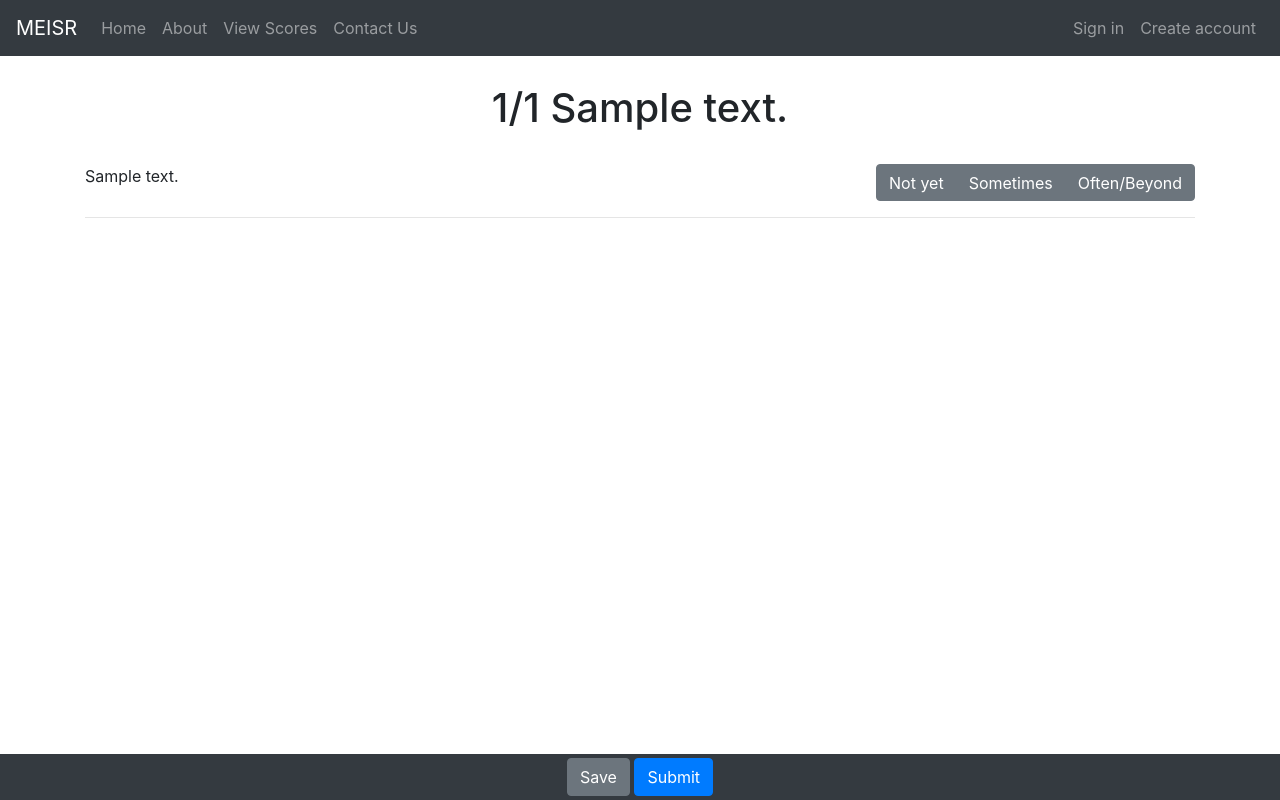
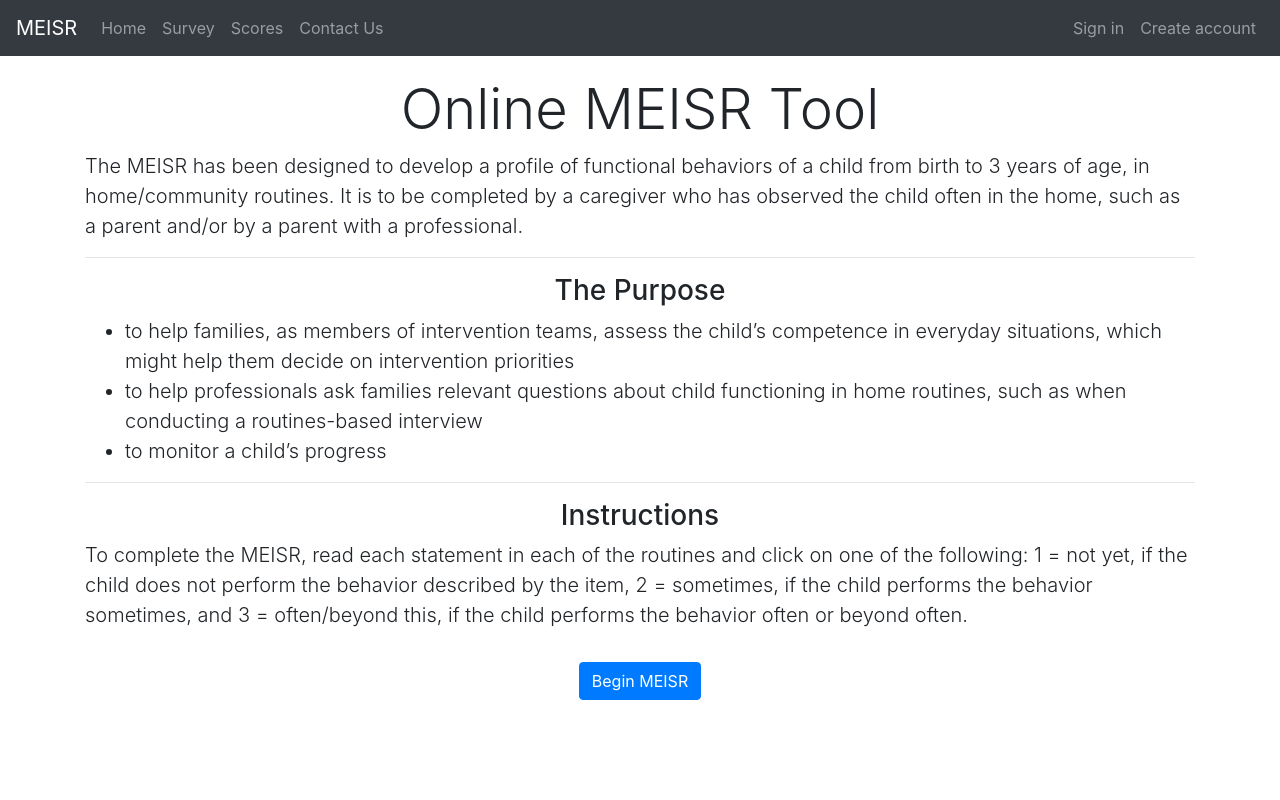
Before and after one commit to EIEIOMEISR/MEISR-WEB, a Django app: page / in a window 1280 px wide. Run offline with Django 3.2, Linux system fonts and the light colour scheme; tables that the repository leaves empty hold one stand-in row (values such as "Sample post"); some libraries are stand-ins or nearby versions.

Commit message:
update user serializer and added home page

```diff
--- a/meisr/meisr/settings.py
+++ b/meisr/meisr/settings.py
@@ -26,7 +26,7 @@ SECRET_KEY = 'z6eagruqw@z9+4#2*k%32byh_f^95jxwj89q7nbt1f9p*95k_n'
 # SECURITY WARNING: don't run with debug turned on in production!
 DEBUG = True
 
-ALLOWED_HOSTS = ['skim99.pythonanywhere.com']
+ALLOWED_HOSTS = ['127.0.0.1', 'skim99.pythonanywhere.com']
 
 
 # Application definition
@@ -157,3 +157,7 @@ ACCOUNT_USERNAME_REQUIRED = False
 
 LOGIN_REDIRECT_URL = '/'
 LOGOUT_REDIRECT_URL = '/'
+
+REST_AUTH_SERIALIZERS = {
+    'USER_DETAILS_SERIALIZER': 'survey.api.serializers.UserSerializer'
+}
--- a/meisr/survey/forms.py
+++ b/meisr/survey/forms.py
@@ -9,13 +9,11 @@ class SurveyForm(forms.Form):
 
 		super(SurveyForm, self).__init__(*args, **kwargs)
 
-		total_routines = Routine.objects.all().order_by("-number")[0].number
-
 		prev = None
 		for i,q in enumerate(Question.objects.all()):
 			header = ''
 			if not prev or q.routine != prev.routine:
-				header = "{}/{} {}".format(q.routine.number , total_routines, q.routine)
+				header = q.routine
 			self.fields['custom_%s' % i] = forms.ChoiceField(
 				required=False,
 				label=q.question_text,
--- a/meisr/survey/templates/survey/base.html
+++ b/meisr/survey/templates/survey/base.html
@@ -25,7 +25,7 @@
     <header>
       <!-- Fixed navbar -->
       <nav class="navbar navbar-expand-md navbar-dark fixed-top bg-dark">
-        <a class="navbar-brand" href="#">MEISR</a>
+        <a class="navbar-brand" href="/">MEISR</a>
         <button class="navbar-toggler" type="button" data-toggle="collapse" data-target="#navbarCollapse" aria-controls="navbarCollapse" aria-expanded="false" aria-label="Toggle navigation">
           <span class="navbar-toggler-icon"></span>
         </button>
@@ -34,13 +34,13 @@
         <div class="collapse navbar-collapse" id="navbarCollapse">
           <ul class="nav navbar-nav mr-auto">
             <li class="nav-item">
-              <a class="nav-link" href="#">Home</a>
+              <a class="nav-link" href="/">Home</a>
             </li>
             <li class="nav-item">
-              <a class="nav-link" href="#">About</a>
+              <a class="nav-link" href="/survey/">Survey</a>
             </li>
             <li class="nav-item">
-              <a class="nav-link" href="#">View Scores</a>
+              <a class="nav-link" href="#">Scores</a>
             </li>
             <li class="nav-item">
               <a class="nav-link" href="#">Contact Us</a>
--- /dev/null
+++ b/meisr/survey/templates/survey/index.html
@@ -0,0 +1,49 @@
+{% extends "survey/base.html" %}
+
+{% block content %}
+
+<div class="row">
+        <div class="col-lg-12">
+        	<div class="text-center">
+          <h1 class="display-4 mt-3">Online MEISR Tool</h1>
+
+        	</div>
+          <p class="lead">The MEISR has been designed to develop a profile of functional behaviors of a child from birth to 3 years of age, in home/community routines. It is to be completed by a caregiver who has observed the child often in the home, such as a parent and/or by a parent with a professional.</p>
+<hr>
+
+			<div class="text-center">
+          <h1 class="h3">The Purpose</h1>
+
+        	</div>
+          <ul class="lead">
+            <li>to help families, as members of intervention teams, assess the child’s competence in everyday situations, which might help them decide on intervention priorities</li>
+            <li>to help professionals ask families relevant questions about child functioning in home routines, such as when conducting a routines-based interview</li>
+            <li>to monitor a child’s progress</li>
+          </ul>
+<hr>
+              <div class="text-center">
+          <h1 class="h3">Instructions</h1>
+
+        	</div>
+
+          <p class="lead">To complete the MEISR, read each statement in each of the routines and click on one of the following: 1 = not yet, if the child does not perform the behavior described by the item, 2 = sometimes, if the child performs the behavior sometimes, and 3 = often/beyond this, if the child performs the behavior often or beyond often.</p>
+
+
+
+        </div>
+
+</div>
+        <div class="row text-center pt-3">
+        	<div class="col">
+    		{% if request.user.is_authenticated and not is_new_user %}
+    		<a class="btn btn-primary" href="/survey/" role="button">Continue MEISR</a>
+            {% else %}
+            <a class="btn btn-primary" href="/survey/" role="button">Begin MEISR</a>
+            {% endif %}
+
+
+
+        	</div>
+        </div>
+
+{% endblock %}
--- a/meisr/survey/urls.py
+++ b/meisr/survey/urls.py
@@ -6,6 +6,7 @@ from . import views
 
 app_name = 'survey'
 urlpatterns = [
-    url(r'^$', views.survey, name='survey'),
+	url(r'^$', views.index, name='home'),
+    url(r'^survey/$', views.survey, name='survey'),
     url(r'^signup/$', views.signup, name='signup'),
 ]
--- a/meisr/survey/views.py
+++ b/meisr/survey/views.py
@@ -4,6 +4,10 @@ from django.contrib.auth import login, authenticate
 from django.contrib.auth.forms import UserCreationForm
 from .forms import *
 from .models import *
+
+def index(request):
+    is_new_user = not Answer.objects.filter(user=request.user.id).exists()
+    return render(request, "survey/index.html", context={'is_new_user': is_new_user})
 
 def survey(request):
     answers = {x.question.id: x.rating for x in Answer.objects.filter(user=request.user.id)}
```
Also changed, not shown: meisr/static/css/login.css (added, +38 -0 lines), meisr/survey/api/serializers.py (+20 -0 lines), meisr/survey/templates/registration/login.html (+16 -1 lines), meisr/static/css/signup.css (added).
